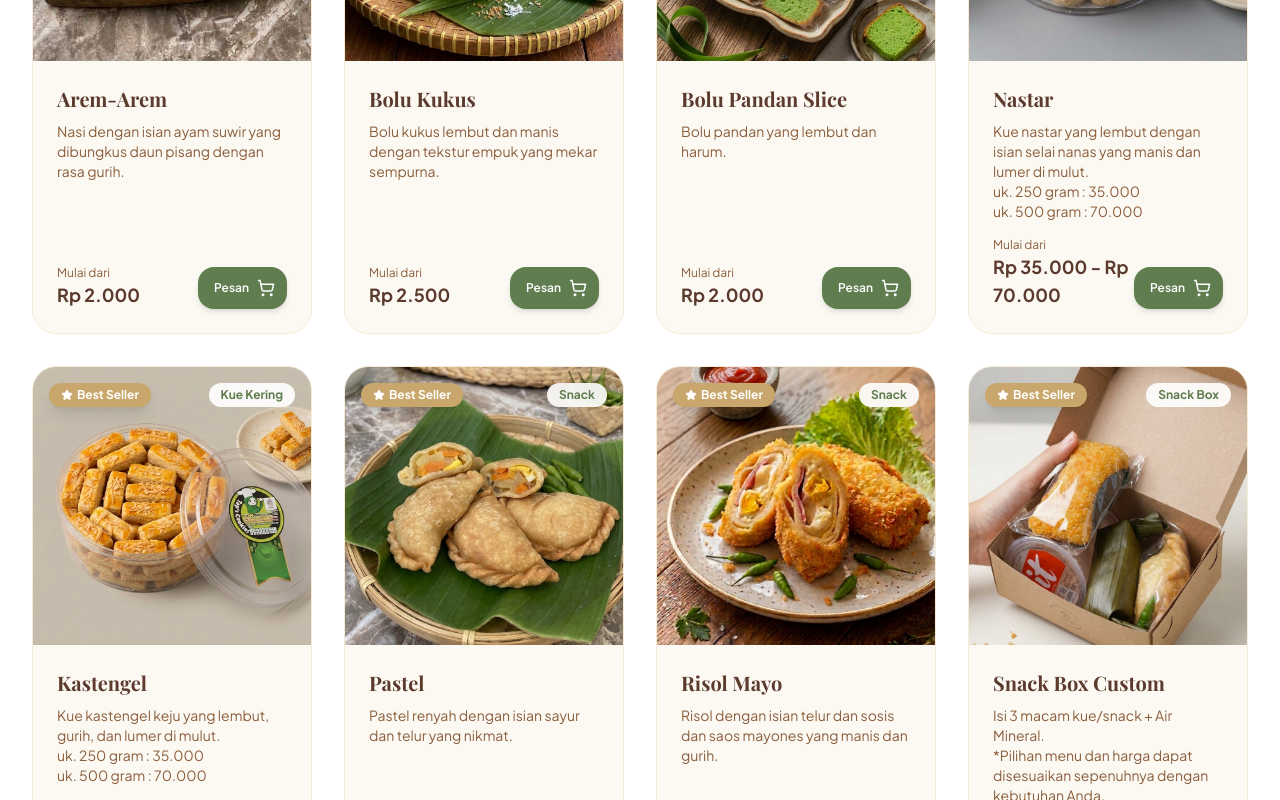
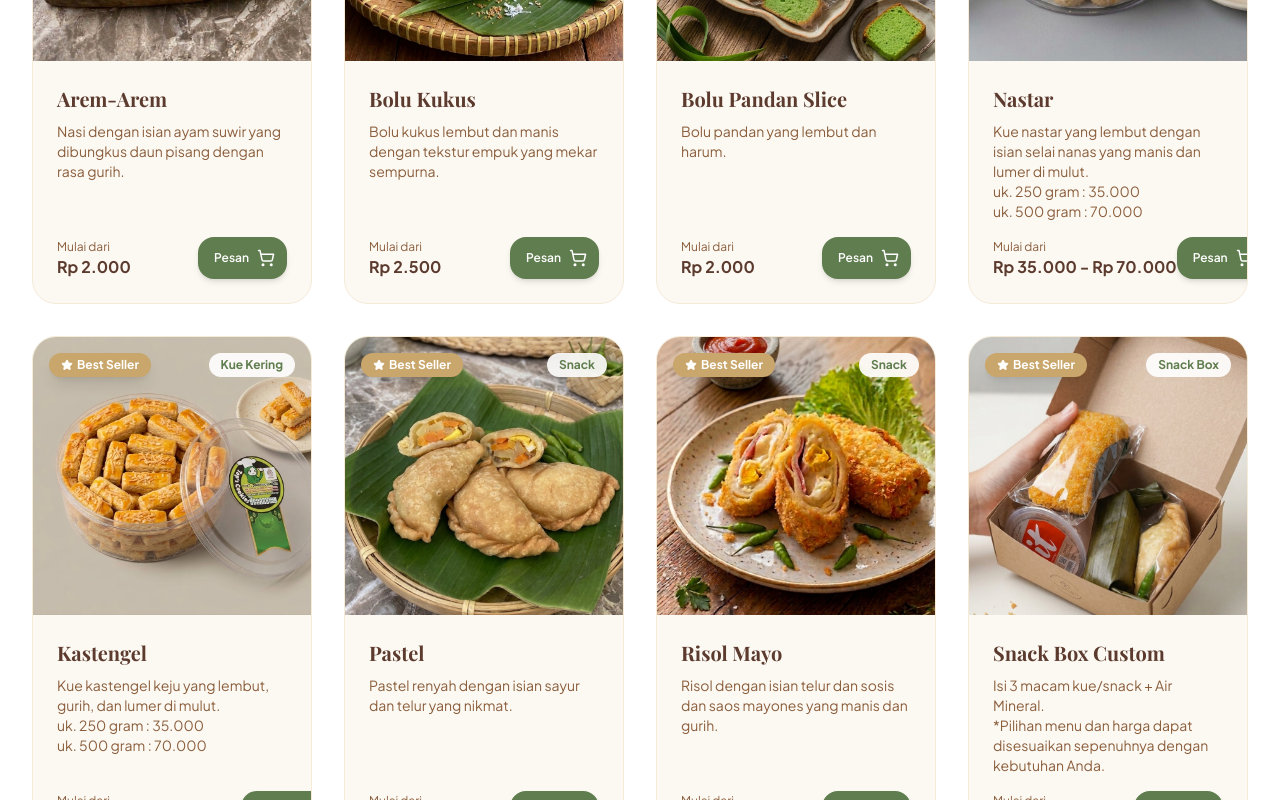
Before and after one commit to berrlylie/tops.snack, a React (Vite) app: page / in a window 1280 px wide. Shown: the part 3060-3860 px from the top of the page. Built offline with nearby package versions, Linux system fonts and the light colour scheme; a web font is replaced by a local one.

Commit message:
Update FeaturedProducts.tsx

```diff
--- a/src/components/FeaturedProducts.tsx
+++ b/src/components/FeaturedProducts.tsx
@@ -77,17 +77,19 @@ export default function FeaturedProducts() {
                   {product.name}
                 </h4>
 
-                <p className="text-sm text-brand-brown-medium whitespace-pre-line min-h-[80px]">
+                {/* BARU: tinggi deskripsi dibuat sama */}
+                <p className="text-sm text-brand-brown-medium whitespace-pre-line min-h-[90px]">
                   {product.description}
                 </p>
 
                 <div className="flex justify-between items-end mt-auto pt-4">
-                  <div>
+
+                  <div className="shrink-0">
                     <span className="text-xs text-brand-brown-medium block">
                       Mulai dari
                     </span>
 
-                    <span className="text-lg font-bold text-brand-brown-dark">
+                    <span className="text-base font-bold text-brand-brown-dark whitespace-nowrap">
                       Rp {product.price}
                     </span>
                   </div>
@@ -102,7 +104,9 @@ export default function FeaturedProducts() {
                     className="bg-brand-green-leaf text-white p-3 rounded-2xl hover:bg-brand-brown-dark transition-colors duration-300 shadow-md flex items-center gap-1"
                     title={`Pesan ${product.name}`}
                   >
-                    <span className="text-xs font-semibold px-1">Pesan</span>
+                    <span className="text-xs font-semibold px-1">
+                      Pesan
+                    </span>
                     <ShoppingCart size={18} />
                   </a>
                 </div>
```
